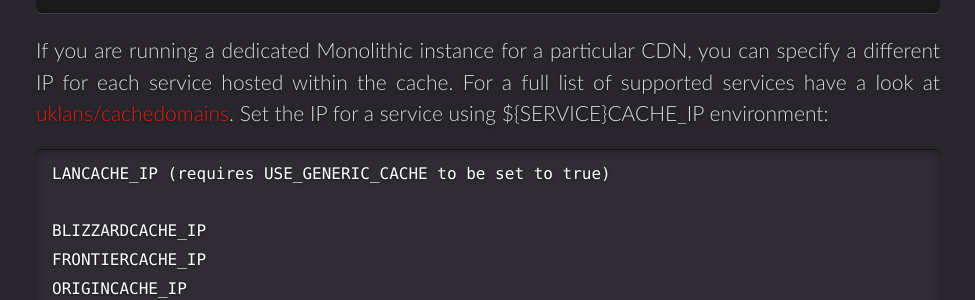
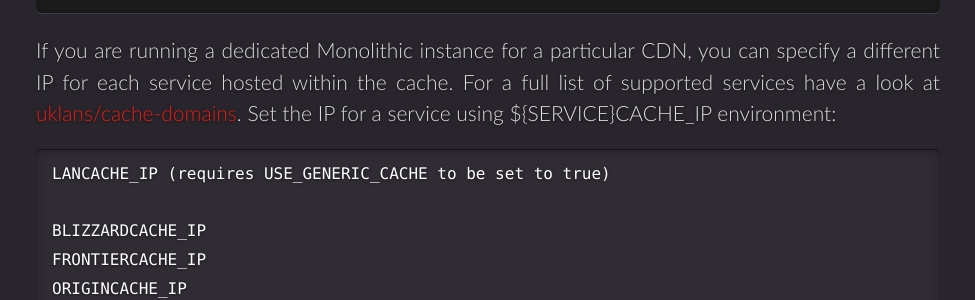
Before and after one commit to lancachenet/lancachenet.github.io, a Jekyll site: the page built from _docs/containers/dns/index.md, in a window 1280 px wide and 900 px high, scrolled down 1181 px. Shown: the part 160-460 px from the top of the window, without its empty margins (24-999 px from the left). Built offline with Jekyll 4.4.1, drawn with Linux system fonts in a browser that asks for light colours; comment, search, counter and statistics services are not loaded.

Commit message:
Update index.md
Fixed missing - in cache-domains

````diff
--- a/_docs/containers/dns/index.md
+++ b/_docs/containers/dns/index.md
@@ -34,7 +34,7 @@
 docker run --name lancache-dns -p 10.0.0.2:53:53/udp -e USE_GENERIC_CACHE=true -e LANCACHE_IP=10.0.0.3 lancachenet/lancache-dns:latest
 ```
 
-If you are running a dedicated Monolithic instance for a particular CDN, you can specify a different IP for each service hosted within the cache. For a full list of supported services have a look at [uklans/cachedomains](https://github.com/uklans/cache-domains). Set the IP for a service using ${SERVICE}CACHE_IP environment:
+If you are running a dedicated Monolithic instance for a particular CDN, you can specify a different IP for each service hosted within the cache. For a full list of supported services have a look at [uklans/cache-domains](https://github.com/uklans/cache-domains). Set the IP for a service using ${SERVICE}CACHE_IP environment:
 
 ```
 LANCACHE_IP (requires USE_GENERIC_CACHE to be set to true)
````
